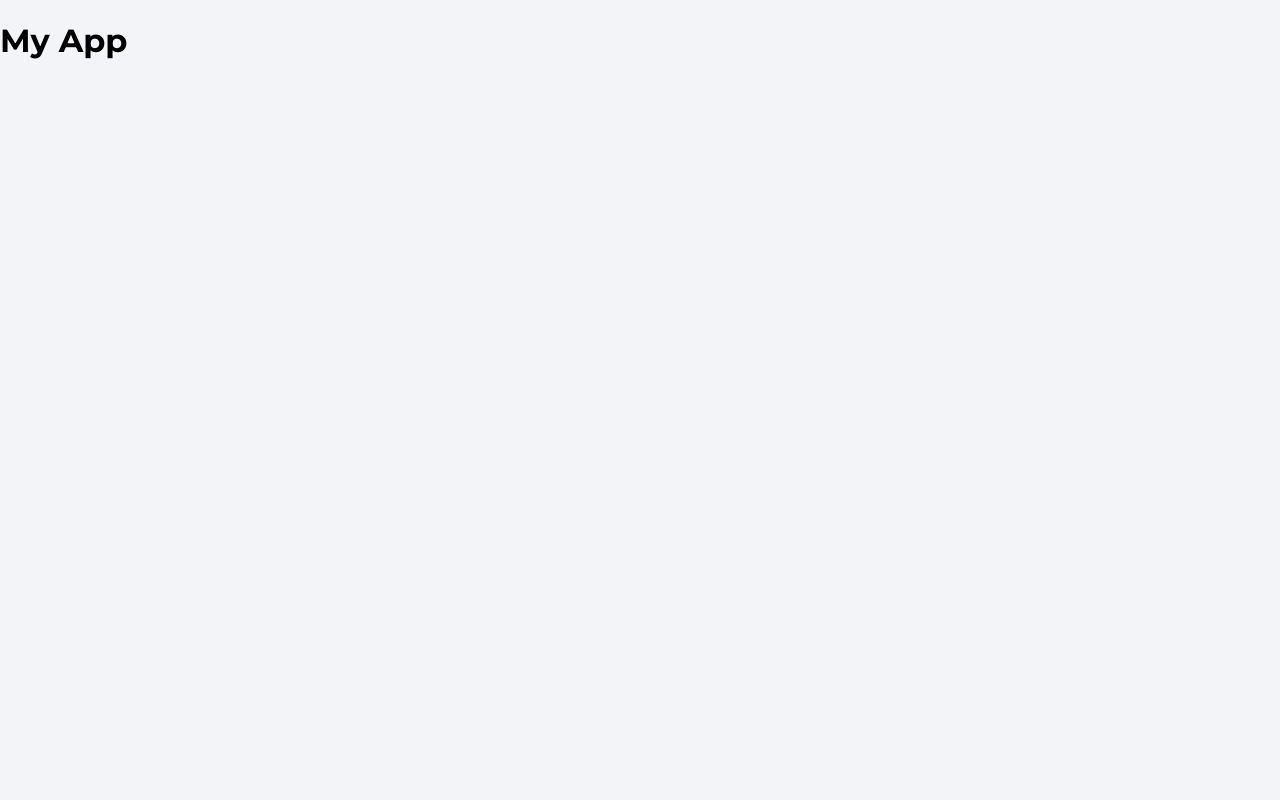
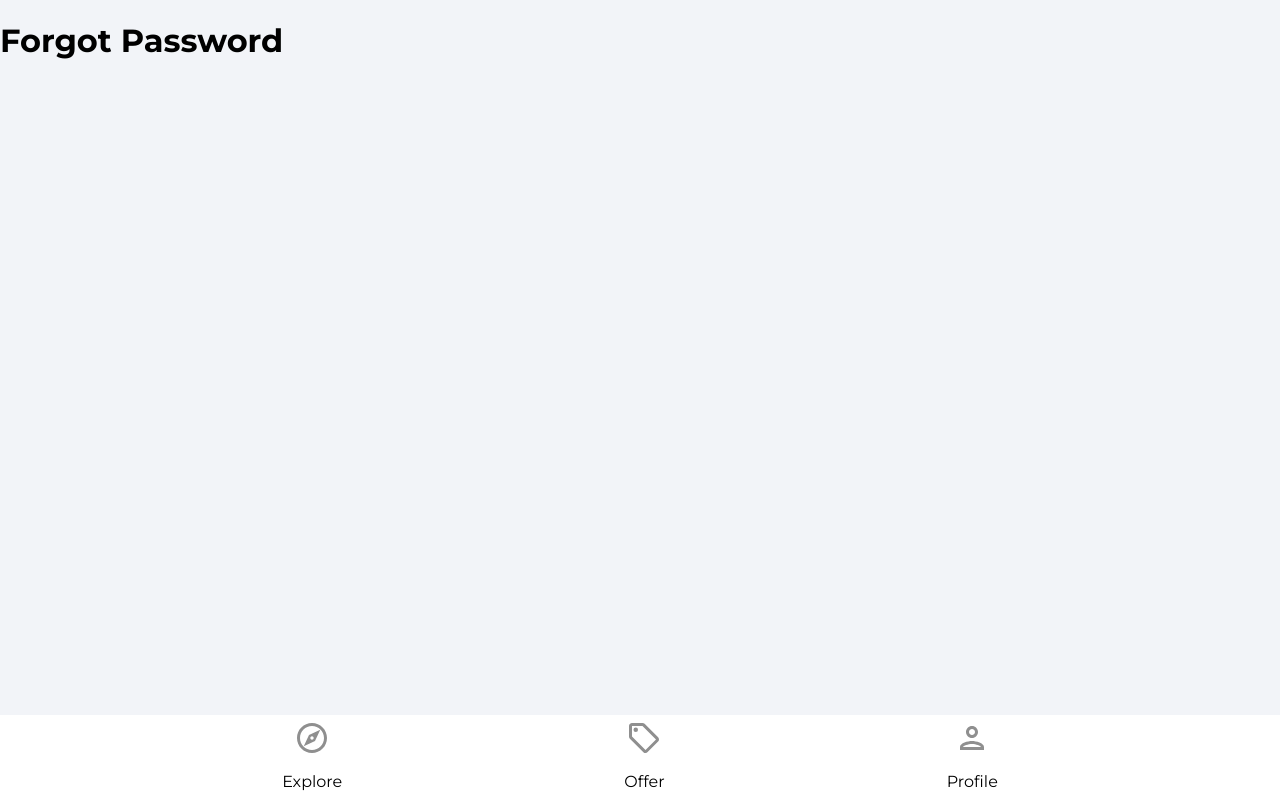
Before and after one commit to whitebeard086/house_marketplace, a React (Create React App) app: page /forgot-password in a window 1280 px wide. Built offline with nearby package versions, Linux system fonts and the light colour scheme.

Commit message:
create pages component and  implement navbar

```diff
--- a/package.json
+++ b/package.json
@@ -9,6 +9,7 @@
     "firebase": "^9.6.10",
     "react": "^18.0.0",
     "react-dom": "^18.0.0",
+    "react-router-dom": "^6.3.0",
     "react-scripts": "5.0.0",
     "web-vitals": "^2.1.4"
   },
--- a/public/index.html
+++ b/public/index.html
@@ -10,34 +10,11 @@
       content="Web site created using create-react-app"
     />
     <link rel="apple-touch-icon" href="%PUBLIC_URL%/logo192.png" />
-    <!--
-      manifest.json provides metadata used when your web app is installed on a
-      user's mobile device or desktop. See https://developers.google.com/web/fundamentals/web-app-manifest/
-    -->
     <link rel="manifest" href="%PUBLIC_URL%/manifest.json" />
-    <!--
-      Notice the use of %PUBLIC_URL% in the tags above.
-      It will be replaced with the URL of the `public` folder during the build.
-      Only files inside the `public` folder can be referenced from the HTML.
-
-      Unlike "/favicon.ico" or "favicon.ico", "%PUBLIC_URL%/favicon.ico" will
-      work correctly both with client-side routing and a non-root public URL.
-      Learn how to configure a non-root public URL by running `npm run build`.
-    -->
-    <title>React App</title>
+    <title>House Marketplace</title>
   </head>
   <body>
     <noscript>You need to enable JavaScript to run this app.</noscript>
     <div id="root"></div>
-    <!--
-      This HTML file is a template.
-      If you open it directly in the browser, you will see an empty page.
-
-      You can add webfonts, meta tags, or analytics to this file.
-      The build step will place the bundled scripts into the <body> tag.
-
-      To begin the development, run `npm start` or `yarn start`.
-      To create a production bundle, use `npm run build` or `yarn build`.
-    -->
   </body>
 </html>
--- a/src/App.js
+++ b/src/App.js
@@ -1,9 +1,21 @@
-
+import { BrowserRouter as Router, Routes, Route } from "react-router-dom";
+import { Navbar } from "./components";
+import { Explore, ForgotPassword, Offers, SignIn, SignUp } from "./pages";
 
 function App() {
   return (
     <>
-     <h1>My App</h1>
+    <Router>
+      <Routes>
+        <Route path="/" element={<Explore />} />
+        <Route path="/offers" element={<Offers />} />
+        <Route path="/profile" element={<SignIn />} />
+        <Route path="/sign-in" element={<SignIn />} />
+        <Route path="/sign-up" element={<SignUp />} />
+        <Route path="/forgot-password" element={<ForgotPassword />} />
+      </Routes>
+      <Navbar />
+    </Router>
     </>
   );
 }
--- /dev/null
+++ b/src/components/Navbar.jsx
@@ -0,0 +1,59 @@
+import { useNavigate, useLocation } from "react-router-dom";
+import { ReactComponent as OfferIcon } from "../assets/svg/localOfferIcon.svg";
+import { ReactComponent as ExploreIcon } from "../assets/svg/exploreIcon.svg";
+import { ReactComponent as PersonOutlineIcon } from "../assets/svg/personOutlineIcon.svg";
+
+const Navbar = () => {
+  const navigate = useNavigate();
+  const location = useLocation();
+
+  const pathMatchRoute = route => {
+    if (route === location.pathname) {
+      return true;
+    }
+  };
+
+  return (
+    <footer className="navbar">
+      <nav className="navbarNav">
+        <ul className="navbarListItems">
+          <li className="navbarListItem" onClick={() => navigate("/")}>
+            <ExploreIcon
+              fill={pathMatchRoute("/") ? "#2c2c2c" : "#8f8f8f"}
+              width="36px"
+              height="36px"
+            />
+            <p className={pathMatchRoute("/") ? "navbarListItemNameActive" : "navbarListName"}>
+              Explore
+            </p>
+          </li>
+          <li className="navbarListItem" onClick={() => navigate("/offers")}>
+            <OfferIcon
+              fill={pathMatchRoute("/offers") ? "#2c2c2c" : "#8f8f8f"}
+              width="36px"
+              height="36px"
+            />
+            <p
+              className={pathMatchRoute("/offers") ? "navbarListItemNameActive" : "navbarListName"}>
+              Offer
+            </p>
+          </li>
+          <li className="navbarListItem" onClick={() => navigate("/profile")}>
+            <PersonOutlineIcon
+              fill={pathMatchRoute("/profile") ? "#2c2c2c" : "#8f8f8f"}
+              width="36px"
+              height="36px"
+            />
+            <p
+              className={
+                pathMatchRoute("/profile") ? "navbarListItemNameActive" : "navbarListName"
+              }>
+              Profile
+            </p>
+          </li>
+        </ul>
+      </nav>
+    </footer>
+  );
+};
+export default Navbar;
--- /dev/null
+++ b/src/components/index.js
@@ -0,0 +1 @@
+export { default as Navbar } from "./Navbar";
--- /dev/null
+++ b/src/pages/Explore.jsx
@@ -0,0 +1,8 @@
+const Explore = () => {
+  return (
+    <div>
+        <h1>Explore</h1>
+    </div>
+  )
+}
+export default Explore
--- /dev/null
+++ b/src/pages/ForgotPassword.jsx
@@ -0,0 +1,9 @@
+const ForgotPassword = () => {
+    return (
+      <div>
+          <h1>Forgot
+              Password</h1>
+      </div>
+    )
+  }
+  export default ForgotPassword
--- /dev/null
+++ b/src/pages/Offers.jsx
@@ -0,0 +1,8 @@
+const Offers = () => {
+    return (
+      <div>
+          <h1>Offers</h1>
+      </div>
+    )
+  }
+  export default Offers
--- /dev/null
+++ b/src/pages/Profile.jsx
@@ -0,0 +1,8 @@
+const Profile = () => {
+    return (
+      <div>
+          <h1>Profile</h1>
+      </div>
+    )
+  }
+  export default Profile
--- /dev/null
+++ b/src/pages/SignIn.jsx
@@ -0,0 +1,8 @@
+const SignIn = () => {
+    return (
+      <div>
+          <h1>Sign In</h1>
+      </div>
+    )
+  }
+  export default SignIn
--- /dev/null
+++ b/src/pages/SignUp.jsx
@@ -0,0 +1,8 @@
+const SignUp = () => {
+    return (
+      <div>
+          <h1>Sign Up</h1>
+      </div>
+    )
+  }
+  export default SignUp
--- /dev/null
+++ b/src/pages/index.js
@@ -0,0 +1,6 @@
+export { default as Explore } from "./Explore";
+export { default as ForgotPassword } from "./ForgotPassword";
+export { default as Offers } from "./Offers";
+export { default as Profile } from "./Profile";
+export { default as SignIn } from "./SignIn";
+export { default as SignUp } from "./SignUp";
```
Also changed, not shown: 1 other file (tests, documents, lock files or other folders).
